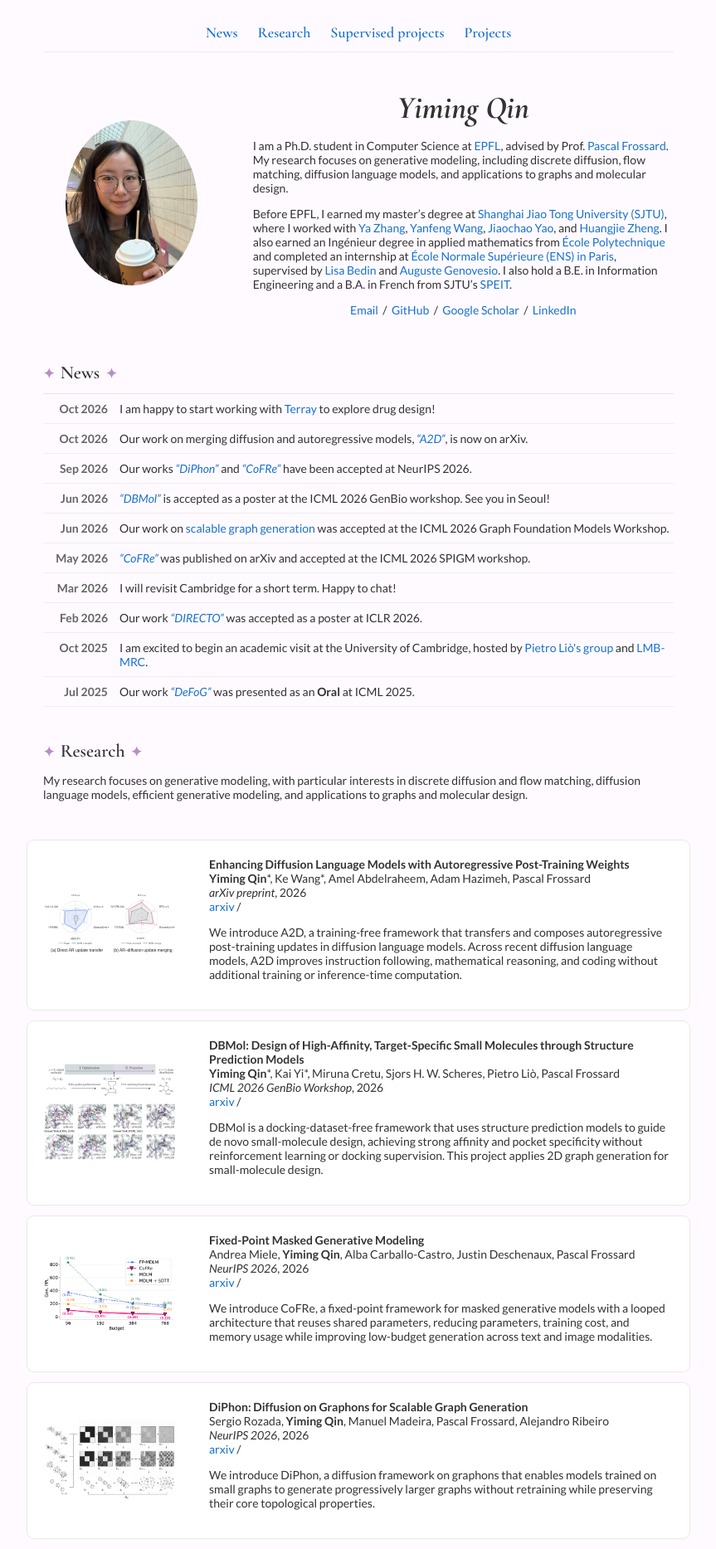
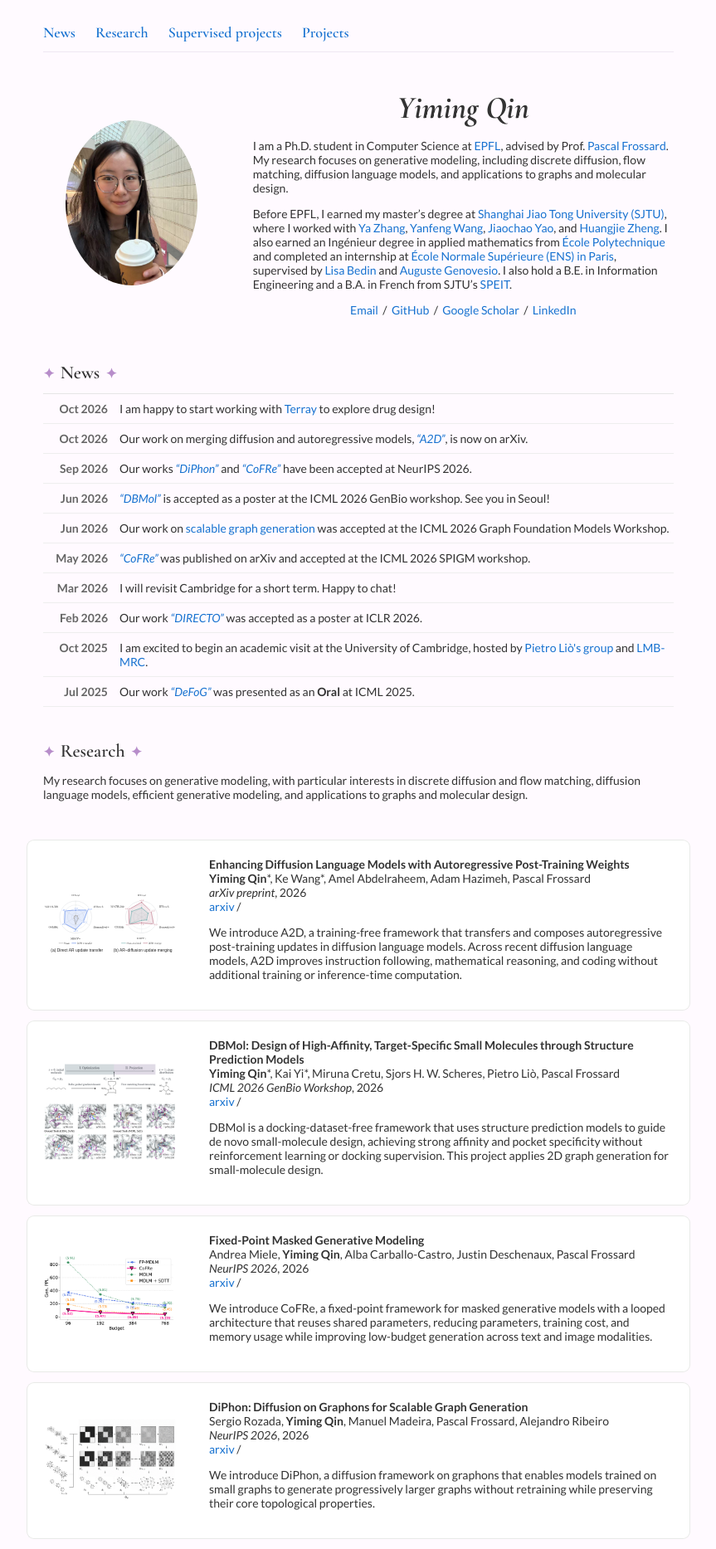
Before and after one commit to qym7/qym7.github.io, a Jekyll site: the page built from _posts/2026-10-06-A2D.markdown, in a window 1280 px wide. Shown: the top 1867 px of the page at 83% size, without its empty margins (208-1071 px from the left). Built offline with Jekyll 4.4.1, drawn with Linux system fonts in a browser that asks for light colours.

Commit message:
Align section navigation to the left

```diff
--- a/_layouts/default.html
+++ b/_layouts/default.html
@@ -18,7 +18,7 @@
   <meta name="author" content="{{ site.name }}" />
   <meta name="viewport" content="width=device-width, initial-scale=1">
 
-  <link rel="stylesheet" type="text/css" href="{{ site.baseurl }}/style.css?v=20261013-sparkle-trail" />
+  <link rel="stylesheet" type="text/css" href="{{ site.baseurl }}/style.css?v=20261013-left-nav" />
   <link rel="canonical" href="{{ page.url | replace:'index.html','' | prepend: site.baseurl | prepend: site.url }}">
   <link href="https://fonts.googleapis.com/css2?family=Cormorant+Garamond:ital,wght@0,600;0,700;1,700&family=Lato:ital,wght@0,400;0,700;1,400;1,700&display=swap" rel="stylesheet" type="text/css">
 
--- a/style.scss
+++ b/style.scss
@@ -39,7 +39,7 @@ body {
 .quick-nav {
   display: flex;
   flex-wrap: wrap;
-  justify-content: center;
+  justify-content: flex-start;
   gap: 8px 24px;
   margin: 0 2.5% 10px;
   padding: 0 0 12px;
```
